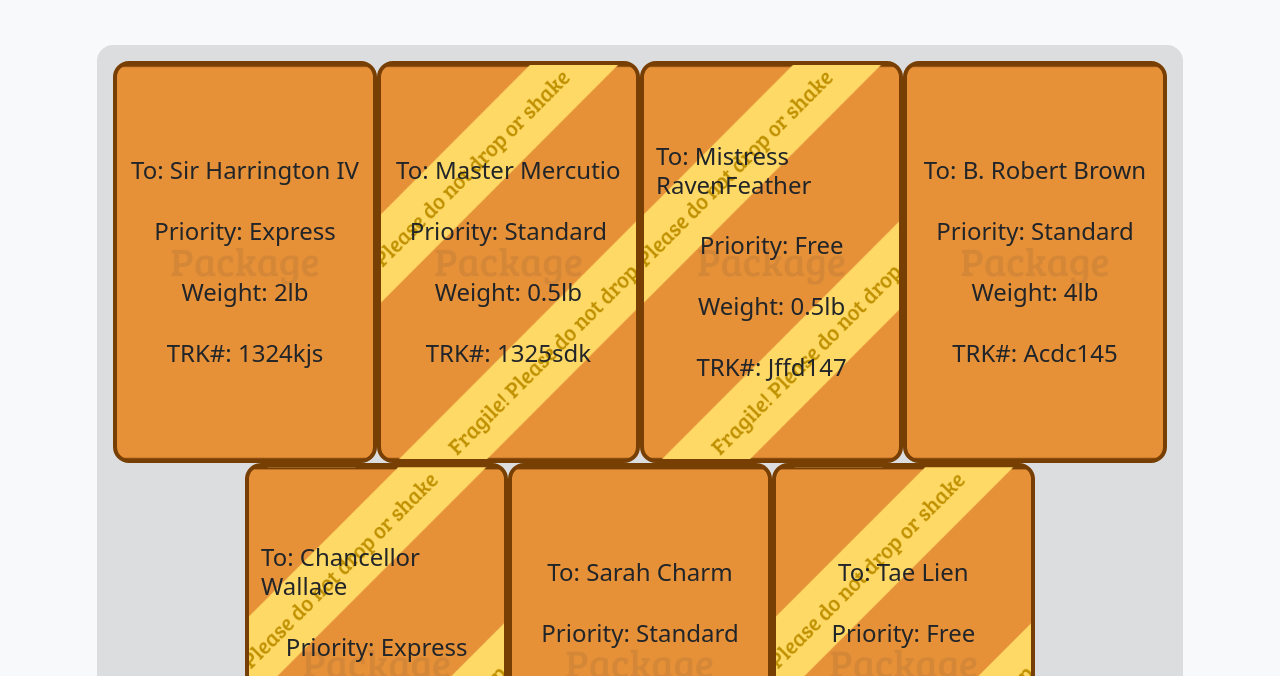
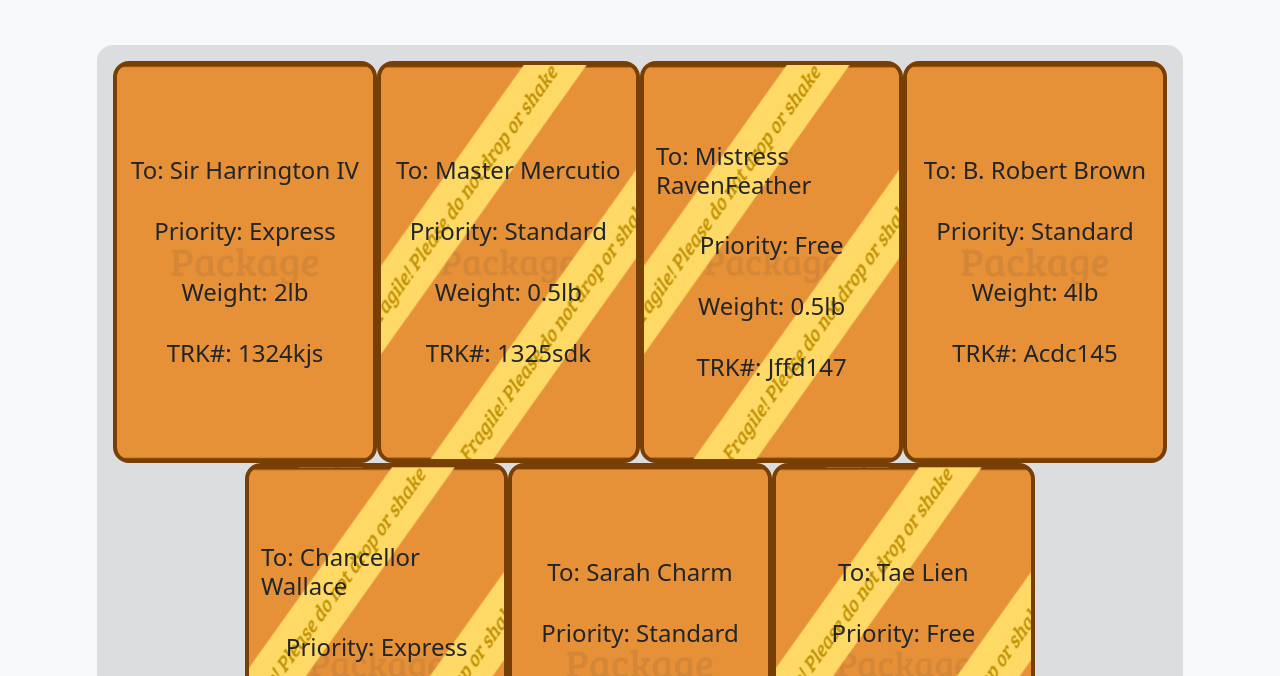
Before and after one commit to Enderdr4gon74/warehouse-manager, a plain HTML site: page index.html in a window 1280 px wide. Shown: the part 107-783 px from the top of the page. Drawn offline with nearby package versions, Linux system fonts and the light colour scheme.

Commit message:
changed image 2

```diff
--- a/style.css
+++ b/style.css
@@ -56,7 +56,7 @@
 }
 
 .bg-img-package-fragile {
-  background-image: url(Fragile-Package-Copy.png);
+  background-image: url(Fragile-Package-Sized.png);
   background-size: cover;
   background-position: center center;
   border: 4px solid var(--border-brown);
```
